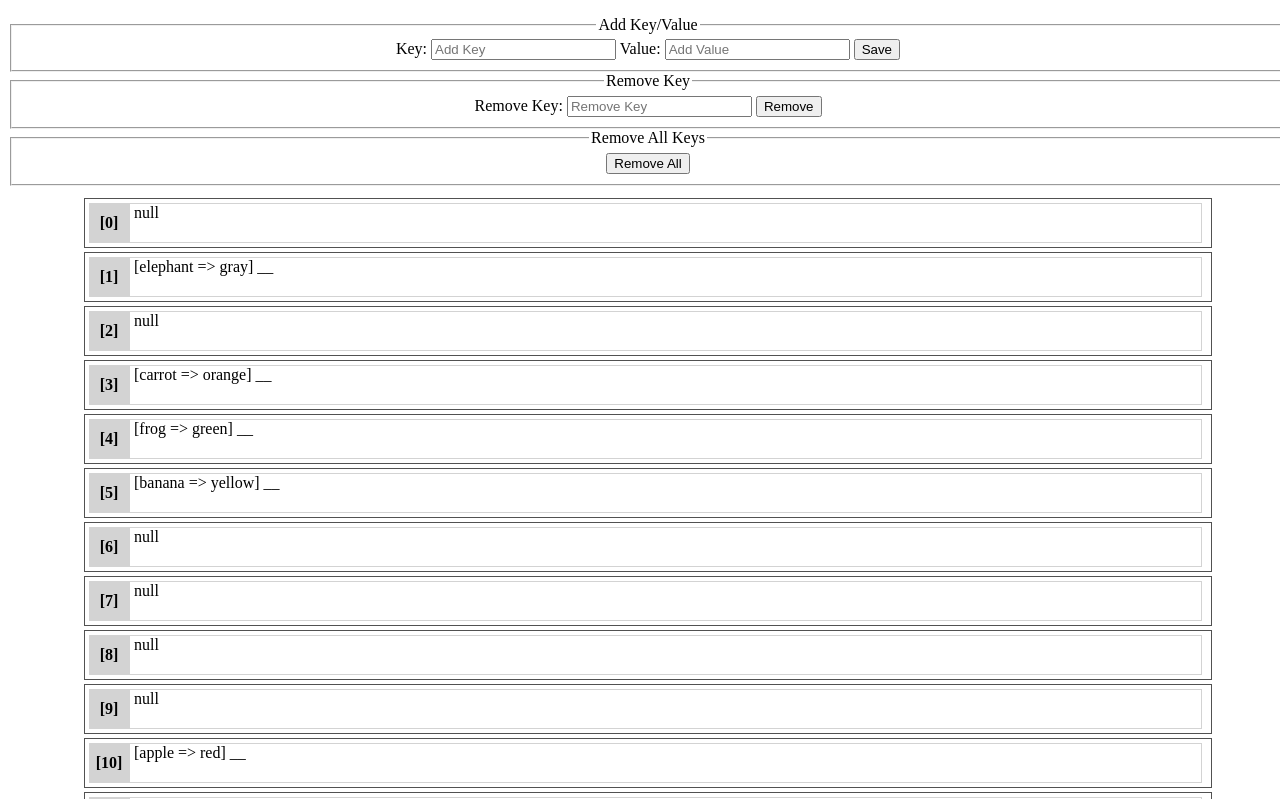
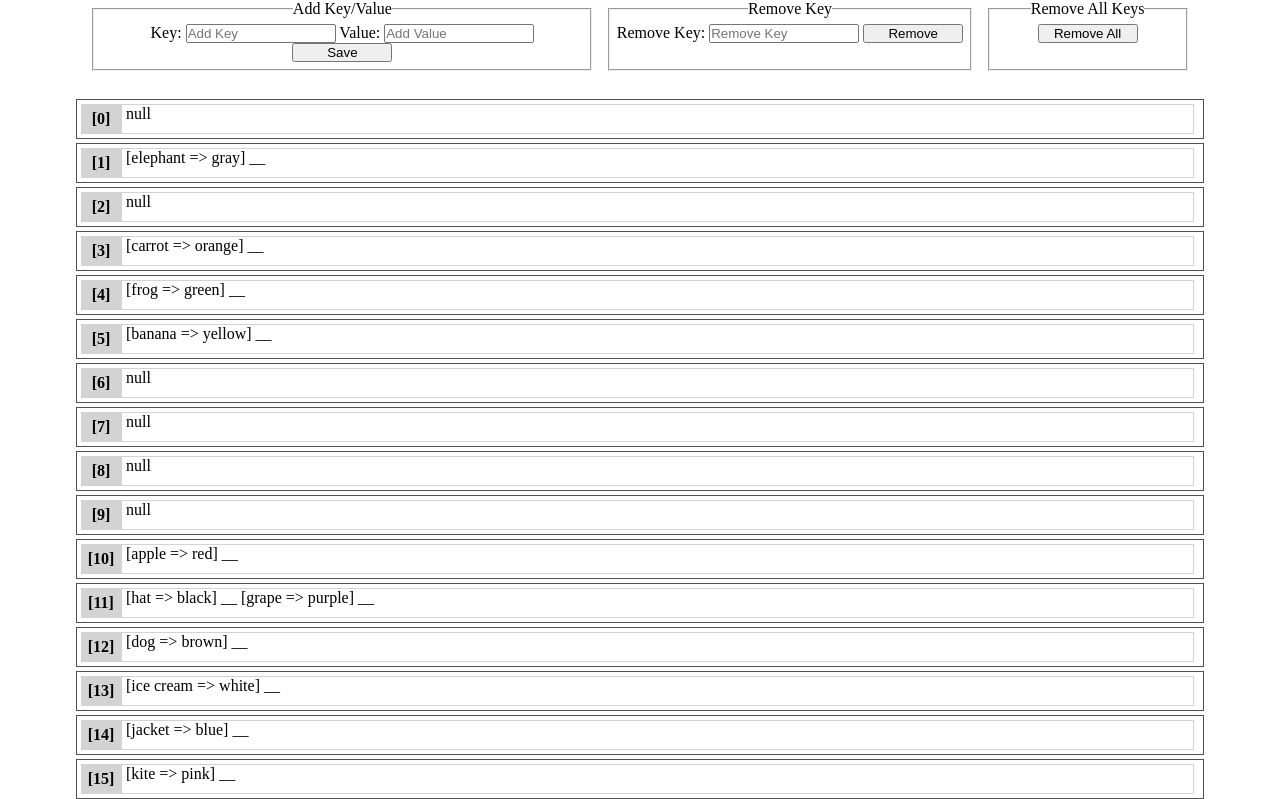
Before and after one commit to plunkydev/hash-map-project-of-odin, a website built with webpack: page src/template.html in a window 1280 px wide. Shown: the part 72-871 px from the top of the page. Built offline with nearby package versions, Linux system fonts and the light colour scheme.

Commit message:
Enhance CSS: add global reset, header flex layout, uiContainer styles, and input/button sizing

```diff
--- a/src/style.css
+++ b/src/style.css
@@ -1,8 +1,42 @@
+* {
+    box-sizing: border-box;
+    padding: 0;
+    margin: 0;
+}
+.header {
+    display: flex;
+    flex-direction: column;
+    row-gap: 3px;
+}
 
+h1 {
+    margin-top: 1rem;
+}
+.uiCotainer {
+    display: flex;
+    justify-content: center;
+    align-items: stretch;
+    column-gap: 1rem;
+    flex-wrap: wrap;
+    margin: 1rem 0;
+}
+
+.uiCotainer > * {
+    min-width: 200px;
+    max-width: 500px;
+    padding: .4rem;
+}
+
+input {
+    max-width: 150px;
+}
+
+button {
+    min-width: 100px;
+}
 
 .layout {
     width: 100%;
-
     display: grid;
     grid:
         "header header header" auto "leftSide hash_map rightSide" 1fr "footer footer footer" auto / auto 1fr auto;
@@ -40,7 +74,7 @@
     min-height: 40px;
     display: grid;
     grid-template-columns: 40px 96%;
-    max-width: clamp(105px, 100vw, 1200px);
+    max-width: clamp(105px, 100vw, 100%);
     overflow: auto;
 }
 
```
